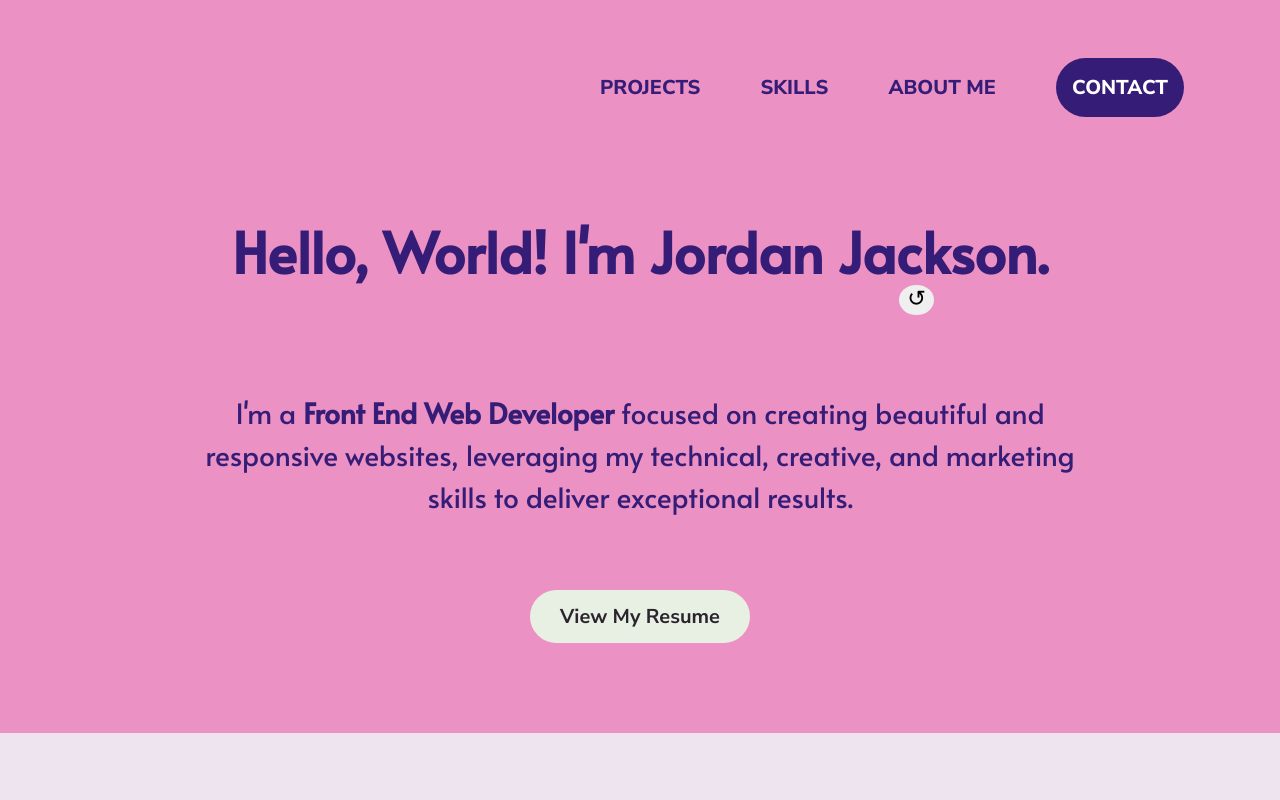
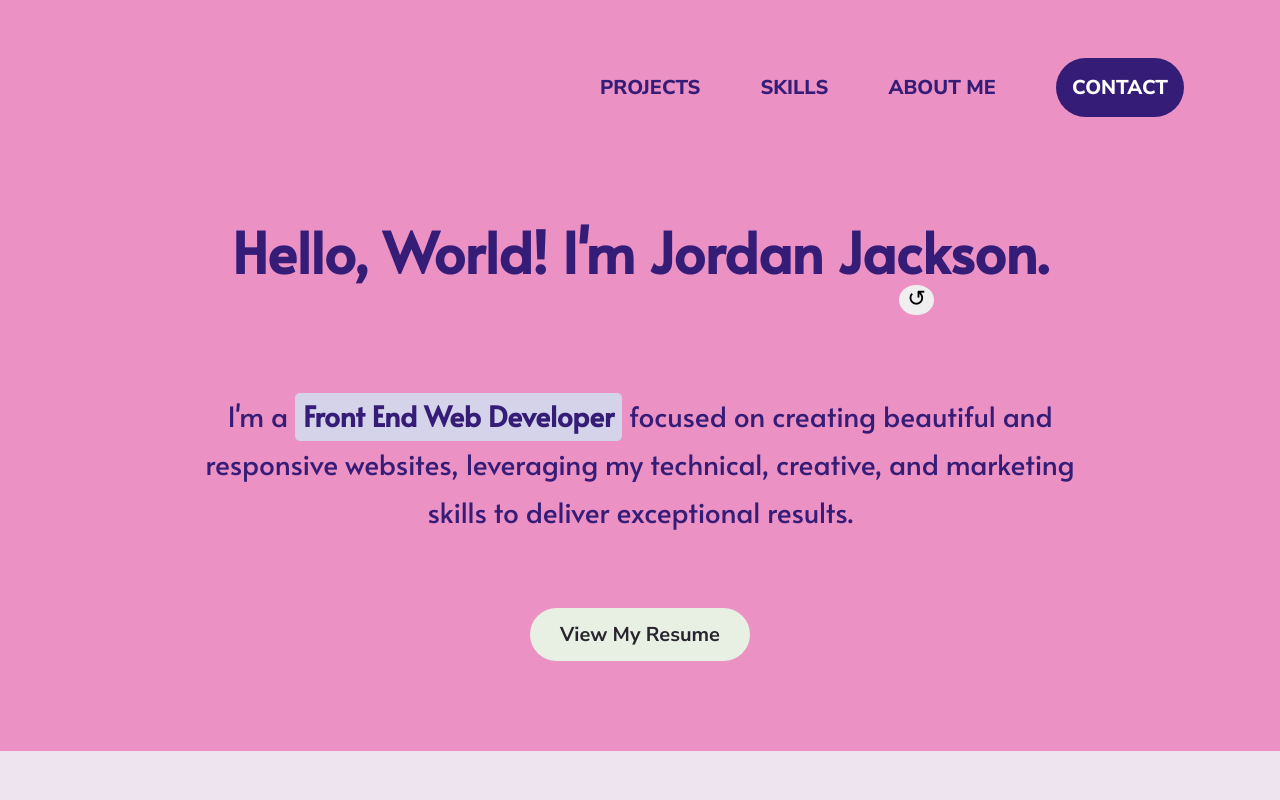
Before and after one commit to jordanr2m/jordan-portfolio, a plain HTML site: page index.html in a window 1280 px wide. Shown: the top 800 px of the page. Drawn offline with Linux system fonts and the light colour scheme.

Commit message:
Finished styles for highlight class in h2.

```diff
--- a/css/main.css
+++ b/css/main.css
@@ -2,6 +2,7 @@
     --font: #29242e;
     --header: #EC91C4;
     --accent: #351D77;
+    --accent-light: #F4BEDC;
     --projects: #EEE4F0;
     --about: #E8F0E4;
 }
@@ -104,12 +105,15 @@ header {
 }
 
 header h2 {
+    font-weight: 500;
     margin-top: 1.75em;
-    font-weight: 500;
+    line-height: 2.25rem;
 }
 
-span.font-bold {
-    font-weight: 900;
+span.highlight {
+    background-color: #D4D3E9;
+    padding: 0.2rem 0.5rem 0.4rem;
+    border-radius: 5px;
 }
 
 header nav {
@@ -272,7 +276,7 @@ a.project-button {
 
 a.project-button:hover,
 a.project-button:focus {
-    background: #F4BEDC;
+    background: var(--accent-light);
     transform: scale(1.05);
 }
 
@@ -320,7 +324,7 @@ section#skills {
     display: flex;
     justify-content: center;
     align-items: center;
-    background-color: #F4BEDC;
+    background-color: var(--accent-light);
     color: var(--font);
     padding: 0.8em 0;
     margin: 1.25em 0;
@@ -497,6 +501,7 @@ ul.social-icons {
         font-size: 1.5rem;
         margin-top: 2em;
         font-weight: 400;
+        line-height: 3rem;
     }
 
     header nav {
--- a/index.html
+++ b/index.html
@@ -39,7 +39,7 @@
             <div class="home-title">
                 <h1 data-type data-type-min="70" data-type-max="200">Hello, World! I'm Jordan Jackson.</h1>
                 <button id="replay">↺</button>
-                <h2>I'm a <span class="font-bold">Front End Web Developer</span> focused on creating beautiful and responsive websites, leveraging my
+                <h2>I'm a <span class="highlight">Front End Web Developer</span> focused on creating beautiful and responsive websites, leveraging my
                     technical, creative, and marketing skills to deliver exceptional results.</h2>
                 <a class="resume"
                     href="https://docs.google.com/viewer?url=https://docs.google.com/document/d/1o2fdH5vP8sBu2BHwVj8c6-sS9KpvSH-VbU8ASzvMXNc/export?format=pdf"
```
